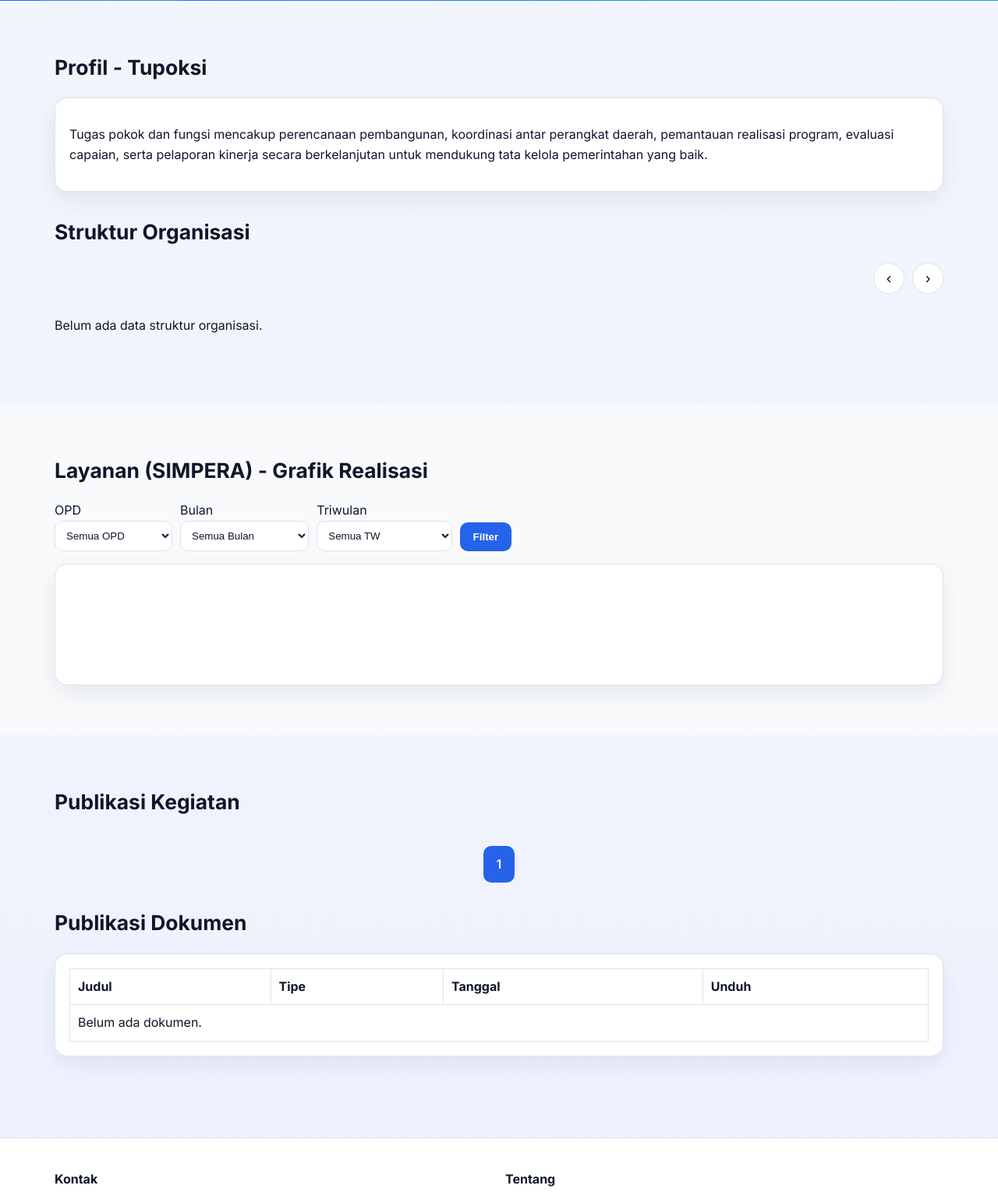
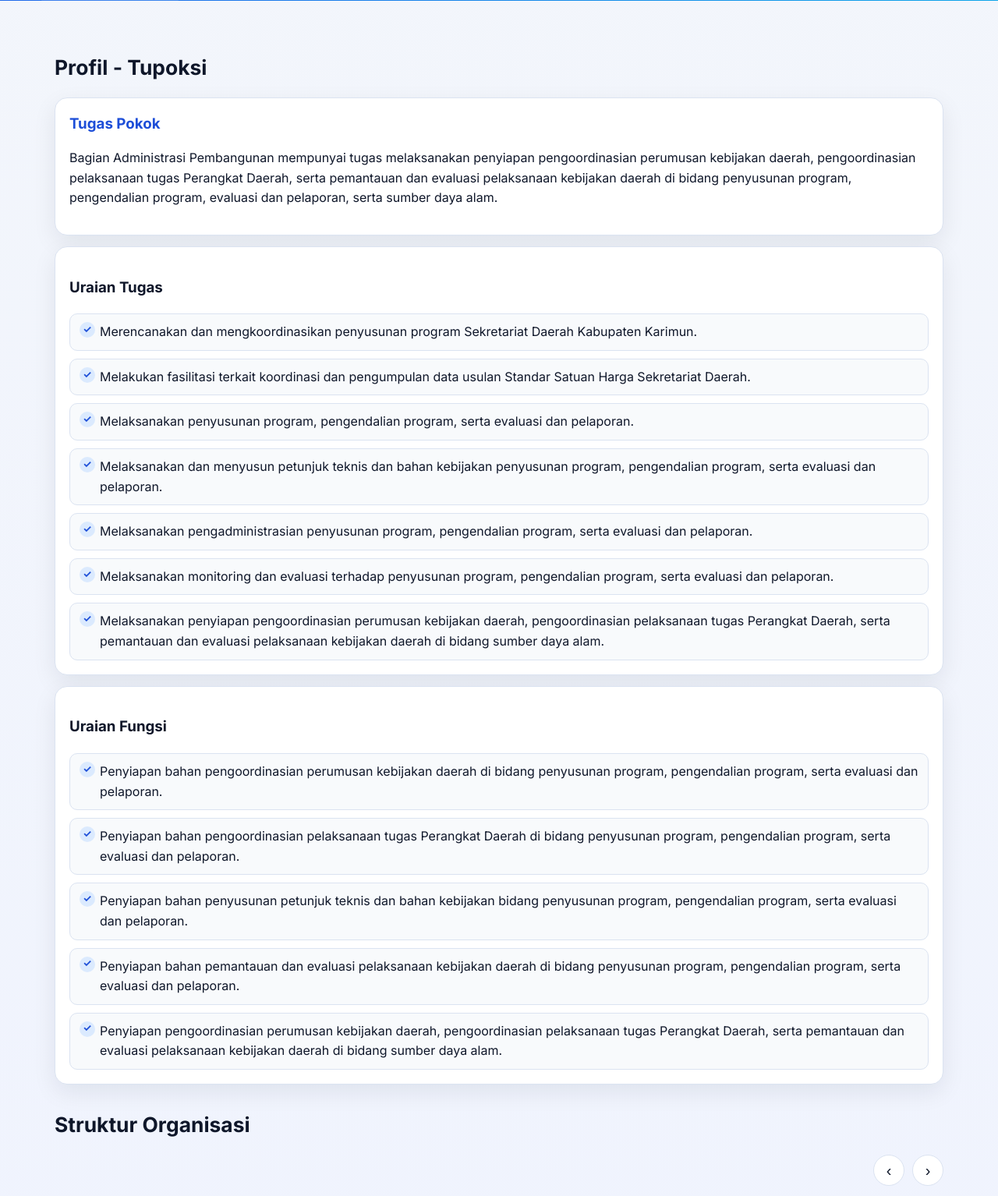
Before and after one commit to ahmadfadhillahh/SIAPADPEM, a PHP site: page / in a window 1280 px wide. Shown: the part 386-1920 px from the top of the page at 78% size. Run offline with PHP 8.4, Linux system fonts and the light colour scheme; data comes from the database, SQL or seed files in the repository; data that the repository does not hold is empty; some libraries are stand-ins or nearby versions.

Commit message:
Revamp Tupoksi content into engaging task and function sections

```diff
--- a/assets/css/style.css
+++ b/assets/css/style.css
@@ -49,6 +49,15 @@ body.page-enter-active{opacity:1;transform:translateY(0);transition:opacity .55s
 .hero h1{margin:0 0 12px;font-size:2.2rem}.hero p{max-width:760px}
 
 .section{padding:64px 0}.section-title{font-size:1.65rem;margin:0 0 18px;color:var(--text)}
+
+
+/* Tupoksi attractive section */
+.tupoksi-layout{display:grid;grid-template-columns:1fr;gap:14px}
+.highlight-box{background:linear-gradient(120deg,#eff6ff,#ecfeff);border-color:#bfdbfe}
+.highlight-box h3{margin:0 0 8px;color:#1d4ed8}
+.pretty-list{list-style:none;padding:0;margin:0;display:grid;gap:10px}
+.pretty-list li{position:relative;padding:10px 12px 10px 38px;background:#f8fafc;border:1px solid var(--border);border-radius:10px}
+.pretty-list li::before{content:'✓';position:absolute;left:12px;top:10px;width:20px;height:20px;border-radius:999px;background:#dbeafe;color:#1d4ed8;font-weight:700;display:flex;align-items:center;justify-content:center;font-size:.8rem}
 .card{background:var(--surface);border:1px solid var(--border);border-radius:16px;padding:18px;box-shadow:var(--shadow)}
 .grid{display:grid;gap:16px}.grid-3{grid-template-columns:repeat(3,1fr)}.grid-2{grid-template-columns:repeat(2,1fr)}
 
--- a/index.php
+++ b/index.php
@@ -13,6 +13,23 @@ $filters = [
 $heroTitle = getSetting('hero_title', 'Portal SIAPADPEM');
 $heroSubtitle = getSetting('hero_subtitle', 'Informasi publik dan layanan realisasi pembangunan daerah.');
 $tupoksi = getSetting('tupoksi_text', '-');
+$tupoksiIntro = "Bagian Administrasi Pembangunan mempunyai tugas melaksanakan penyiapan pengoordinasian perumusan kebijakan daerah, pengoordinasian pelaksanaan tugas Perangkat Daerah, serta pemantauan dan evaluasi pelaksanaan kebijakan daerah di bidang penyusunan program, pengendalian program, evaluasi dan pelaporan, serta sumber daya alam.";
+$uraianTugas = [
+    'Merencanakan dan mengkoordinasikan penyusunan program Sekretariat Daerah Kabupaten Karimun.',
+    'Melakukan fasilitasi terkait koordinasi dan pengumpulan data usulan Standar Satuan Harga Sekretariat Daerah.',
+    'Melaksanakan penyusunan program, pengendalian program, serta evaluasi dan pelaporan.',
+    'Melaksanakan dan menyusun petunjuk teknis dan bahan kebijakan penyusunan program, pengendalian program, serta evaluasi dan pelaporan.',
+    'Melaksanakan pengadministrasian penyusunan program, pengendalian program, serta evaluasi dan pelaporan.',
+    'Melaksanakan monitoring dan evaluasi terhadap penyusunan program, pengendalian program, serta evaluasi dan pelaporan.',
+    'Melaksanakan penyiapan pengoordinasian perumusan kebijakan daerah, pengoordinasian pelaksanaan tugas Perangkat Daerah, serta pemantauan dan evaluasi pelaksanaan kebijakan daerah di bidang sumber daya alam.'
+];
+$uraianFungsi = [
+    'Penyiapan bahan pengoordinasian perumusan kebijakan daerah di bidang penyusunan program, pengendalian program, serta evaluasi dan pelaporan.',
+    'Penyiapan bahan pengoordinasian pelaksanaan tugas Perangkat Daerah di bidang penyusunan program, pengendalian program, serta evaluasi dan pelaporan.',
+    'Penyiapan bahan penyusunan petunjuk teknis dan bahan kebijakan bidang penyusunan program, pengendalian program, serta evaluasi dan pelaporan.',
+    'Penyiapan bahan pemantauan dan evaluasi pelaksanaan kebijakan daerah di bidang penyusunan program, pengendalian program, serta evaluasi dan pelaporan.',
+    'Penyiapan pengoordinasian perumusan kebijakan daerah, pengoordinasian pelaksanaan tugas Perangkat Daerah, serta pemantauan dan evaluasi pelaksanaan kebijakan daerah di bidang sumber daya alam.'
+];
 $struktur = getStruktur();
 $opds = getDistinctOPD();
 $layanan = getLayanan($filters);
@@ -70,7 +87,28 @@ $dokumen = getDokumen();
 <section id="profil" class="section">
   <div class="container">
     <h2 class="section-title reveal">Profil - Tupoksi</h2>
-    <div class="card reveal"><p><?= nl2br(e($tupoksi)) ?></p></div>
+    <div class="tupoksi-layout reveal">
+      <div class="card highlight-box">
+        <h3>Tugas Pokok</h3>
+        <p><?= e($tupoksiIntro) ?></p>
+      </div>
+      <div class="card">
+        <h3>Uraian Tugas</h3>
+        <ul class="pretty-list">
+          <?php foreach ($uraianTugas as $item): ?>
+            <li><?= e($item) ?></li>
+          <?php endforeach; ?>
+        </ul>
+      </div>
+      <div class="card">
+        <h3>Uraian Fungsi</h3>
+        <ul class="pretty-list">
+          <?php foreach ($uraianFungsi as $item): ?>
+            <li><?= e($item) ?></li>
+          <?php endforeach; ?>
+        </ul>
+      </div>
+    </div>
 
     <h2 class="section-title reveal" style="margin-top:30px">Struktur Organisasi</h2>
     <div class="slider-shell reveal">
```
